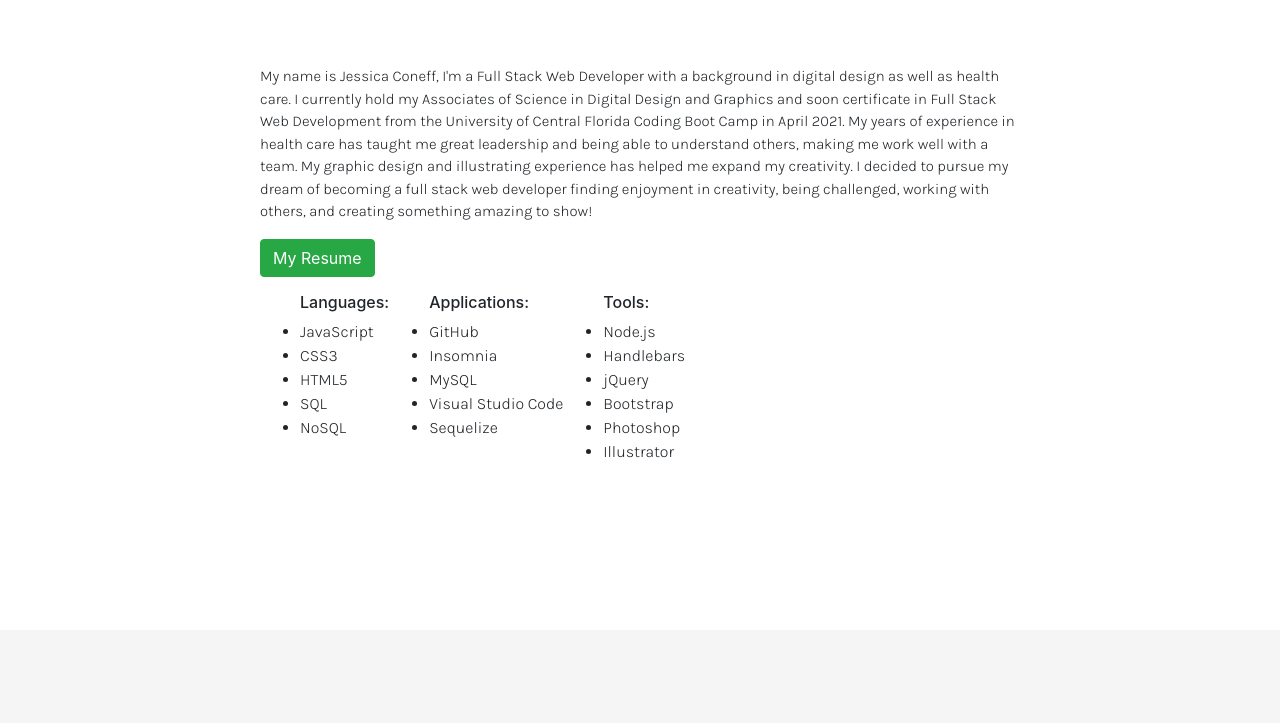
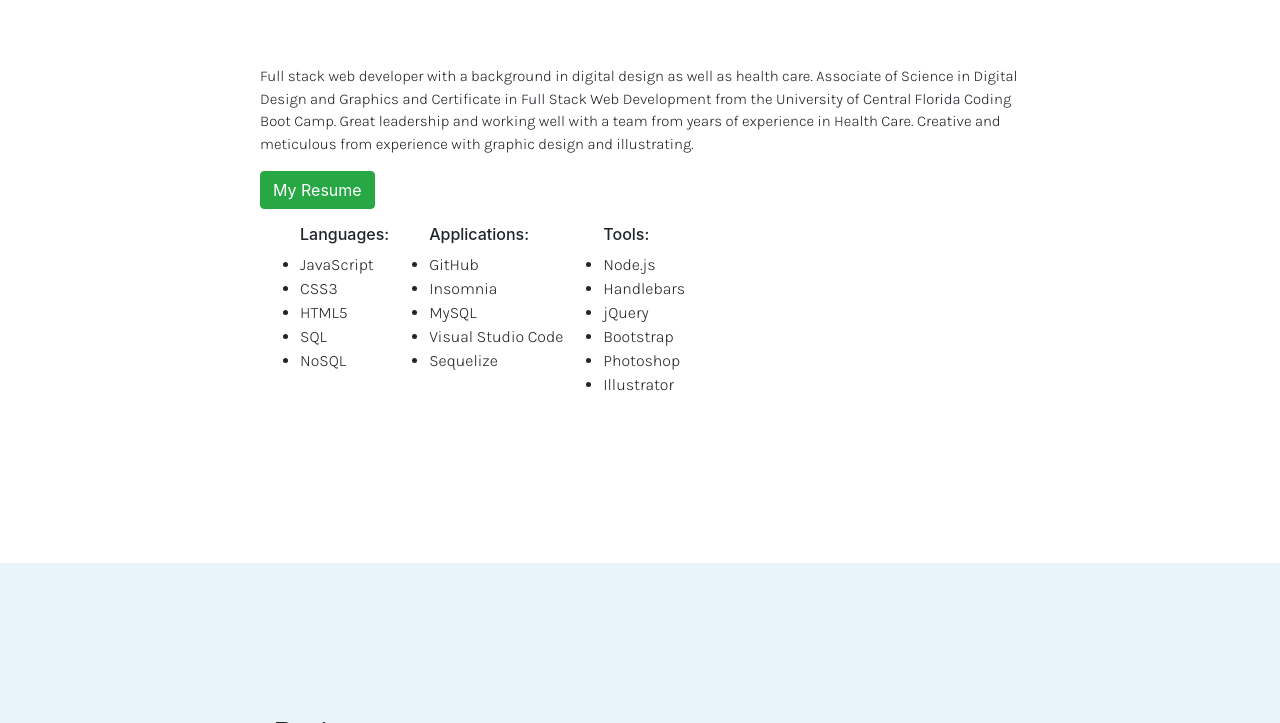
Before and after one commit to jconeff/portfolio, a website with bundled scripts: page index.html in a window 1280 px wide. Shown: the part 1236-1959 px from the top of the page. Built offline with nearby package versions, Linux system fonts and the light colour scheme; a web font is replaced by a local one.

Commit message:
color changes

```diff
--- a/css/scrolling-nav.css
+++ b/css/scrolling-nav.css
@@ -3,7 +3,7 @@
 
 header {
   padding: 535px 0 100px;
-  background-image: linear-gradient(to bottom right, #28bfe8, yellow);
+  background-image: linear-gradient(to bottom right, #2ca7c9, rgb(199, 223, 243));
 
 }
 
@@ -52,7 +52,7 @@ h3{
 }
 .project{
   background-color:
-  rgba(211, 211, 211, 0.219);
+  rgba(232, 244, 250, 0.945);
 
 }
 
@@ -112,7 +112,7 @@ h3{
   border:
   #343a40 .5px solid;
   background-color:
-  #343a40;
+  #96786a;
   color: white;
 
 }
--- a/index.html
+++ b/index.html
@@ -69,17 +69,13 @@
               <img class="bio" src="images/circle-cropped (1).png" alt="bio" style="width:60%">
             </div>
 
-            <p class="lead1">My name is Jessica Coneff, I'm a Full Stack Web Developer with a background in digital
-              design as well as health care.
-              I currently hold my Associates of Science in Digital Design and Graphics and soon certificate
-              in Full Stack Web Development from the University of Central Florida Coding Boot Camp in April 2021.
-              My years of experience in health care has taught me great leadership and being able to understand
-              others, making me work well
-              with a team. My graphic design and illustrating experience has helped me expand my creativity. I decided
-              to pursue my
-              dream of becoming a full stack web developer finding enjoyment in creativity, being challenged, working
-              with others, and
-              creating something amazing to show!
+            <p class="lead1">
+              Full stack web developer with a background in digital design as well as health care.
+              Associate of Science in Digital Design and Graphics and Certificate in Full Stack Web
+              Development from the University of Central Florida Coding Boot Camp.
+              Great leadership and working well with a team from years of experience in Health Care.
+               Creative and meticulous from experience with graphic design and illustrating.
+
             </p>
             <p><button class="btn btn-success"
                 onclick=" window.open('https://docs.google.com/document/d/1rI59grTzIw9zbUmSRsBcu_shXtxsEPuCYqUKzWZMnmk/edit?usp=sharing','_blank')">
```
